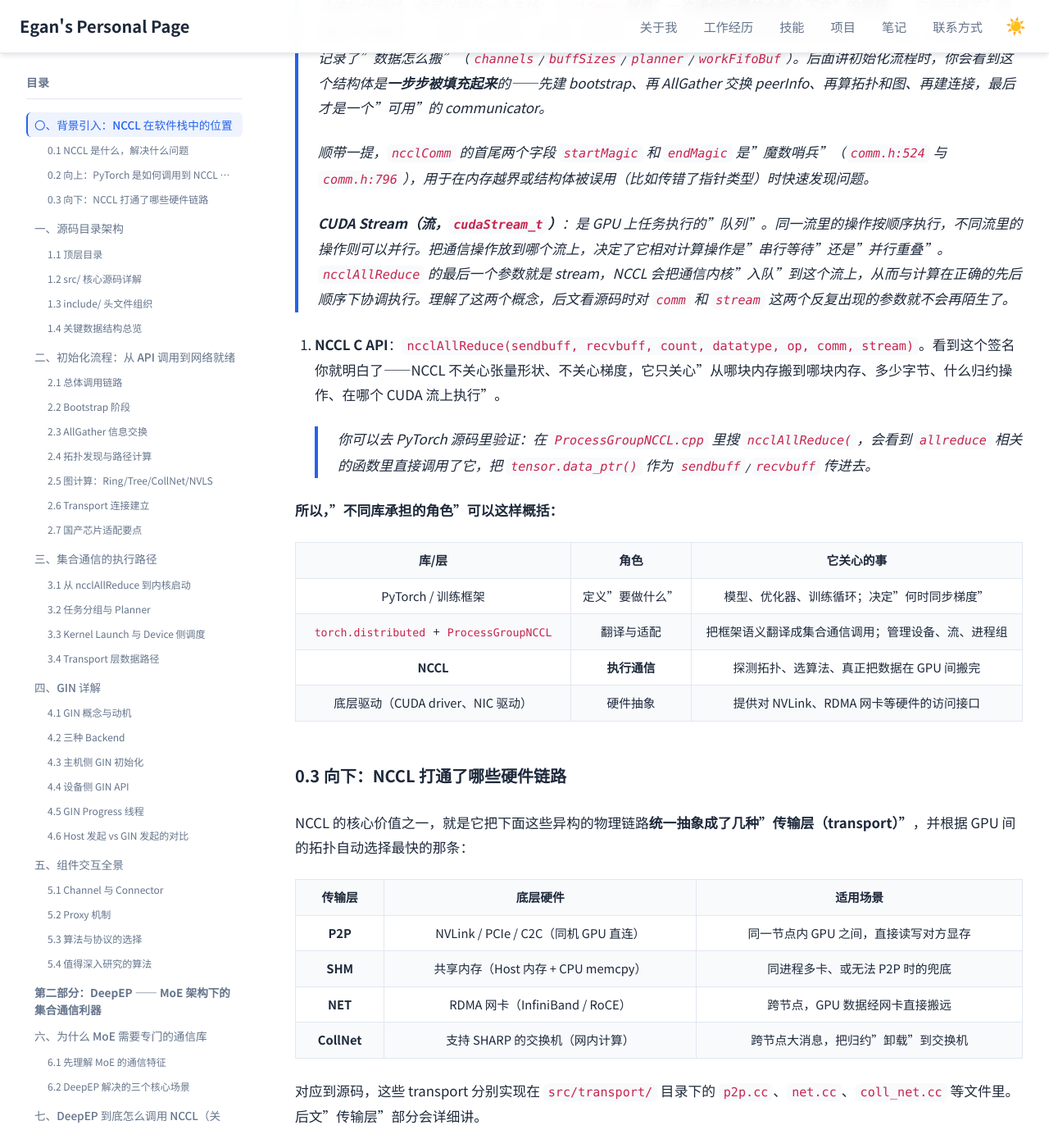
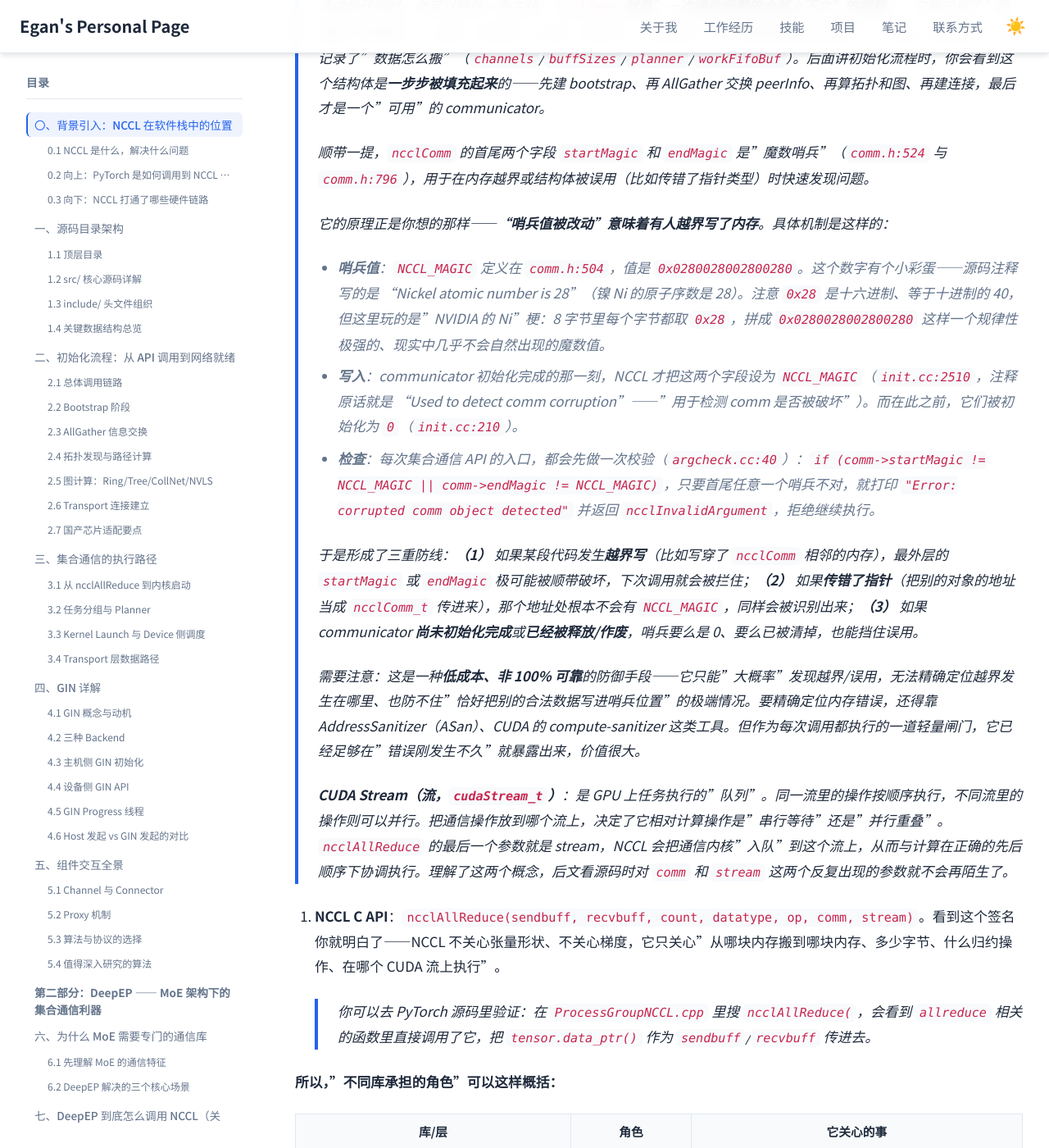
Before and after one commit to Lejun-Hu/Lejun-Hu.github.io, a Jekyll site: the page built from _notes/2026-8-24-nccl-source-study.md, in a window 1280 px wide and 1400 px high, scrolled down 4850 px. Shown: the whole window at 82% size. Built offline with Jekyll 4.4.1, drawn with Linux system fonts in a browser that asks for light colours.

Commit message:
note: explain startMagic/endMagic sentinel mechanism in detail

```diff
--- a/_notes/2026-8-24-nccl-source-study.md
+++ b/_notes/2026-8-24-nccl-source-study.md
@@ -131,6 +131,16 @@ struct ncclComm {
    > 读这段代码时，你可以抓住一条主线：**`ncclComm` 就是"一次通信所需的全部上下文"的容器**——它既记录了"我是谁、我在哪"（`rank`/`nRanks`/`node`/`busId`），也记录了"这个域的硬件长什么样"（`topo`/`graphs`），还记录了"数据怎么搬"（`channels`/`buffSizes`/`planner`/`workFifoBuf`）。后面讲初始化流程时，你会看到这个结构体是**一步步被填充起来**的——先建 bootstrap、再 AllGather 交换 peerInfo、再算拓扑和图、再建连接，最后才是一个"可用"的 communicator。
    >
    > 顺带一提，`ncclComm` 的首尾两个字段 `startMagic` 和 `endMagic` 是"魔数哨兵"（`comm.h:524` 与 `comm.h:796`），用于在内存越界或结构体被误用（比如传错了指针类型）时快速发现问题。
+   >
+   > 它的原理正是你想的那样——**"哨兵值被改动"意味着有人越界写了内存**。具体机制是这样的：
+   >
+   > - **哨兵值**：`NCCL_MAGIC` 定义在 `comm.h:504`，值是 `0x0280028002800280`。这个数字有个小彩蛋——源码注释写的是 "Nickel atomic number is 28"（镍 Ni 的原子序数是 28）。注意 `0x28` 是十六进制、等于十进制的 40，但这里玩的是"NVIDIA 的 Ni"梗：8 字节里每个字节都取 `0x28`，拼成 `0x0280028002800280` 这样一个规律性极强的、现实中几乎不会自然出现的魔数值。
+   > - **写入**：communicator 初始化完成的那一刻，NCCL 才把这两个字段设为 `NCCL_MAGIC`（`init.cc:2510`，注释原话就是 "Used to detect comm corruption"——"用于检测 comm 是否被破坏"）。而在此之前，它们被初始化为 `0`（`init.cc:210`）。
+   > - **检查**：每次集合通信 API 的入口，都会先做一次校验（`argcheck.cc:40`）：`if (comm->startMagic != NCCL_MAGIC || comm->endMagic != NCCL_MAGIC)`，只要首尾任意一个哨兵不对，就打印 `"Error: corrupted comm object detected"` 并返回 `ncclInvalidArgument`，拒绝继续执行。
+   >
+   > 于是形成了三重防线：**（1）** 如果某段代码发生**越界写**（比如写穿了 `ncclComm` 相邻的内存），最外层的 `startMagic` 或 `endMagic` 极可能被顺带破坏，下次调用就会被拦住；**（2）** 如果**传错了指针**（把别的对象的地址当成 `ncclComm_t` 传进来），那个地址处根本不会有 `NCCL_MAGIC`，同样会被识别出来；**（3）** 如果 communicator **尚未初始化完成**或**已经被释放/作废**，哨兵要么是 0、要么已被清掉，也能挡住误用。
+   >
+   > 需要注意：这是一种**低成本、非 100% 可靠**的防御手段——它只能"大概率"发现越界/误用，无法精确定位越界发生在哪里、也防不住"恰好把别的合法数据写进哨兵位置"的极端情况。要精确定位内存错误，还得靠 AddressSanitizer（ASan）、CUDA 的 compute-sanitizer 这类工具。但作为每次调用都执行的一道轻量闸门，它已经足够在"错误刚发生不久"就暴露出来，价值很大。
    >
    > **CUDA Stream（流，`cudaStream_t`）**：是 GPU 上任务执行的"队列"。同一流里的操作按顺序执行，不同流里的操作则可以并行。把通信操作放到哪个流上，决定了它相对计算操作是"串行等待"还是"并行重叠"。`ncclAllReduce` 的最后一个参数就是 stream，NCCL 会把通信内核"入队"到这个流上，从而与计算在正确的先后顺序下协调执行。理解了这两个概念，后文看源码时对 `comm` 和 `stream` 这两个反复出现的参数就不会再陌生了。
 
```
